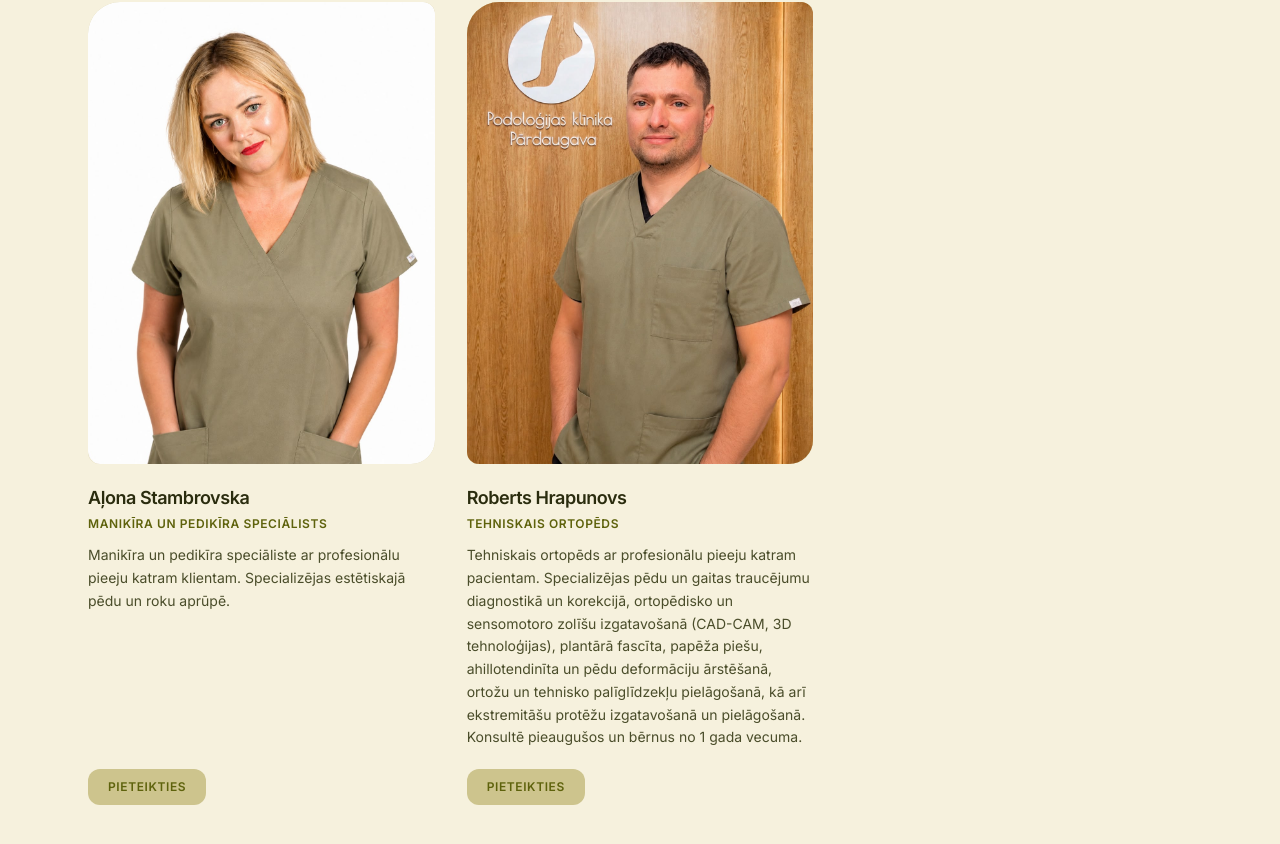
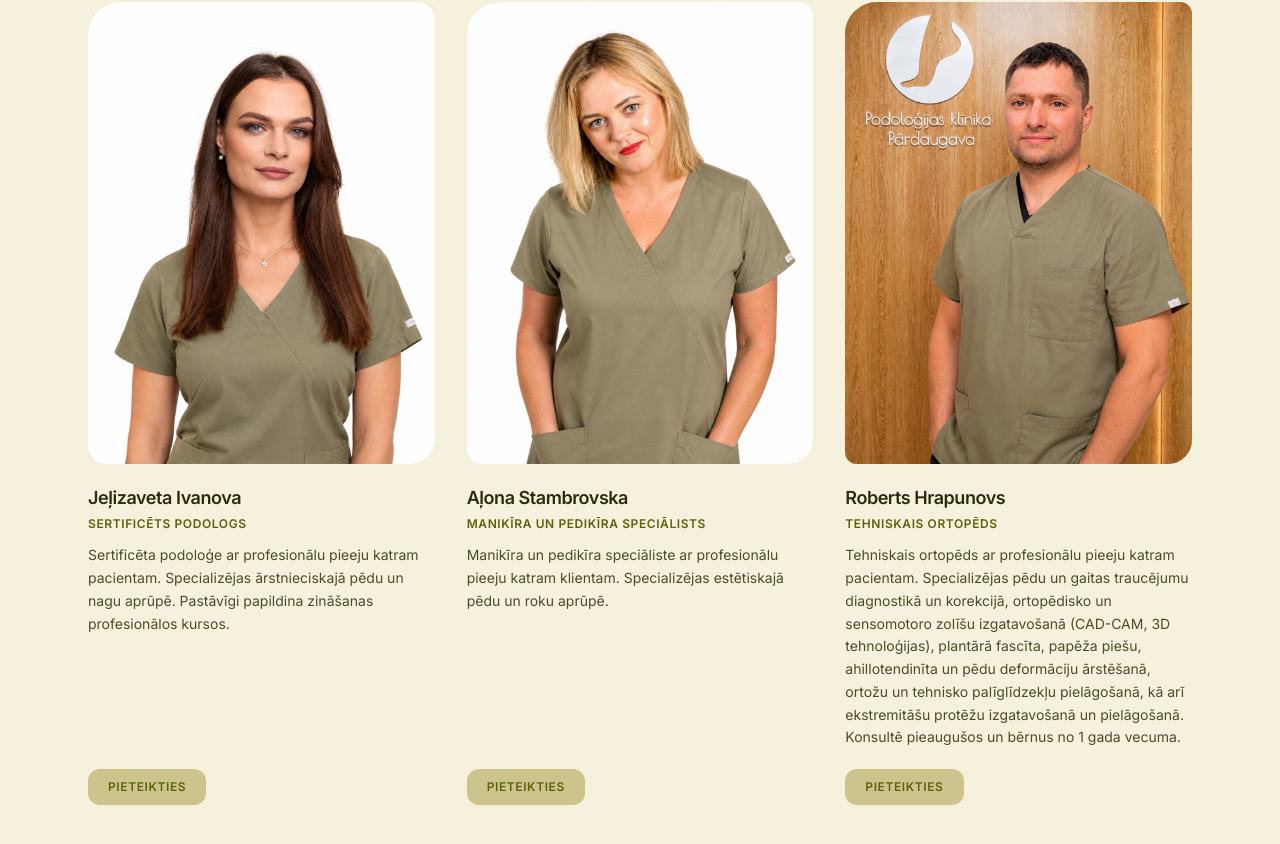
Before and after one commit to Vilmanis99/podologijas, a Next.js app: page / in a window 1280 px wide. Shown: the part 7087-7931 px from the top of the page. Built offline with nearby package versions, Linux system fonts and the light colour scheme.

Commit message:
Add Jeļizaveta Ivanova to clinic team

```diff
--- a/src/components/Specialists.tsx
+++ b/src/components/Specialists.tsx
@@ -2,12 +2,13 @@ import Image from "next/image";
 import { dict, type Lang } from "@/i18n/dictionaries";
 import { BOOKING_URL } from "@/lib/site";
 
-type PersonKey = "anete" | "kristine" | "ieva" | "alona" | "roberts";
+type PersonKey = "anete" | "kristine" | "ieva" | "jelizaveta" | "alona" | "roberts";
 
 const people: { name: string; image: string; key: PersonKey; role: "roleP" | "roleM" | "roleT" }[] = [
   { name: "Anete Kuhta", image: "/images/specialist-anete.jpg", key: "anete", role: "roleP" },
   { name: "Kristīne Ozola", image: "/images/specialist-kristine.jpg", key: "kristine", role: "roleP" },
   { name: "Ieva Govša", image: "/images/specialist-ieva.jpg", key: "ieva", role: "roleP" },
+  { name: "Jeļizaveta Ivanova", image: "/images/specialist-jelizaveta.jpg", key: "jelizaveta", role: "roleP" },
   { name: "Aļona Stambrovska", image: "/images/specialist-alona.jpg", key: "alona", role: "roleM" },
   { name: "Roberts Hrapunovs", image: "/images/specialist-roberts.jpg", key: "roberts", role: "roleT" },
 ];
--- a/src/i18n/dictionaries.ts
+++ b/src/i18n/dictionaries.ts
@@ -217,6 +217,7 @@ const lv = {
       anete: "Klīnikas vadītāja un sertificēta podoloģe ar profesionālu pieeju katram pacientam. Specializējas ārstnieciskajā pēdu un nagu aprūpē. Pastāvīgi papildina zināšanas profesionālos kursos.",
       kristine: "Klīnikas vadītāja un sertificēta podoloģe ar profesionālu pieeju katram pacientam. Specializējas ārstnieciskajā pēdu un nagu aprūpē, estētiskajā pēdu aprūpē un roku ārstnieciskajā aprūpē. Pastāvīgi papildina zināšanas profesionālos kursos.",
       ieva: "Sertificēta podoloģe ar profesionālu pieeju katram pacientam. Specializējas ārstnieciskajā pēdu un nagu aprūpē un roku ārstnieciskajā aprūpē. Pastāvīgi papildina zināšanas profesionālos kursos.",
+      jelizaveta: "Sertificēta podoloģe ar profesionālu pieeju katram pacientam. Specializējas ārstnieciskajā pēdu un nagu aprūpē. Pastāvīgi papildina zināšanas profesionālos kursos.",
       alona: "Manikīra un pedikīra speciāliste ar profesionālu pieeju katram klientam. Specializējas estētiskajā pēdu un roku aprūpē.",
       roberts:
         "Tehniskais ortopēds ar profesionālu pieeju katram pacientam. Specializējas pēdu un gaitas traucējumu diagnostikā un korekcijā, ortopēdisko un sensomotoro zolīšu izgatavošanā (CAD-CAM, 3D tehnoloģijas), plantārā fascīta, papēža piešu, ahillotendinīta un pēdu deformāciju ārstēšanā, ortožu un tehnisko palīglīdzekļu pielāgošanā, kā arī ekstremitāšu protēžu izgatavošanā un pielāgošanā. Konsultē pieaugušos un bērnus no 1 gada vecuma.",
@@ -513,6 +514,7 @@ const ru: typeof lv = {
       "anete": "Руководитель клиники и сертифицированный подолог с профессиональным подходом к каждому пациенту. Специализируется на лечебном уходе за стопами и ногтями. Постоянно повышает квалификацию на профессиональных курсах.",
       "kristine": "Руководитель клиники и сертифицированный подолог с профессиональным подходом к каждому пациенту. Специализируется на лечебном уходе за стопами и ногтями, эстетическом уходе за стопами и лечебном уходе за руками. Постоянно повышает квалификацию на профессиональных курсах.",
       "ieva": "Сертифицированный подолог с профессиональным подходом к каждому пациенту. Специализируется на лечебном уходе за стопами и ногтями и лечебном уходе за руками. Постоянно повышает квалификацию на профессиональных курсах.",
+      "jelizaveta": "Сертифицированный подолог с профессиональным подходом к каждому пациенту. Специализируется на лечебном уходе за стопами и ногтями. Постоянно повышает квалификацию на профессиональных курсах.",
       "alona": "Специалист по маникюру и педикюру с профессиональным подходом к каждому пациенту. Специализируется на эстетическом уходе за стопами и руками.",
       "roberts": "Технический ортопед с профессиональным подходом к каждому пациенту. Специализируется на диагностике и коррекции нарушений стоп и походки, изготовлении ортопедических и сенсомоторных стелек (CAD-CAM, 3D-технологии), лечении плантарного фасциита, пяточной шпоры, ахиллотендинита и деформаций стоп, подборе ортезов и технических вспомогательных средств, а также изготовлении и подгонке протезов конечностей. Консультирует взрослых и детей с 1 года."
     }
```
Also changed, not shown: public/images/specialist-jelizaveta.jpg (added).
